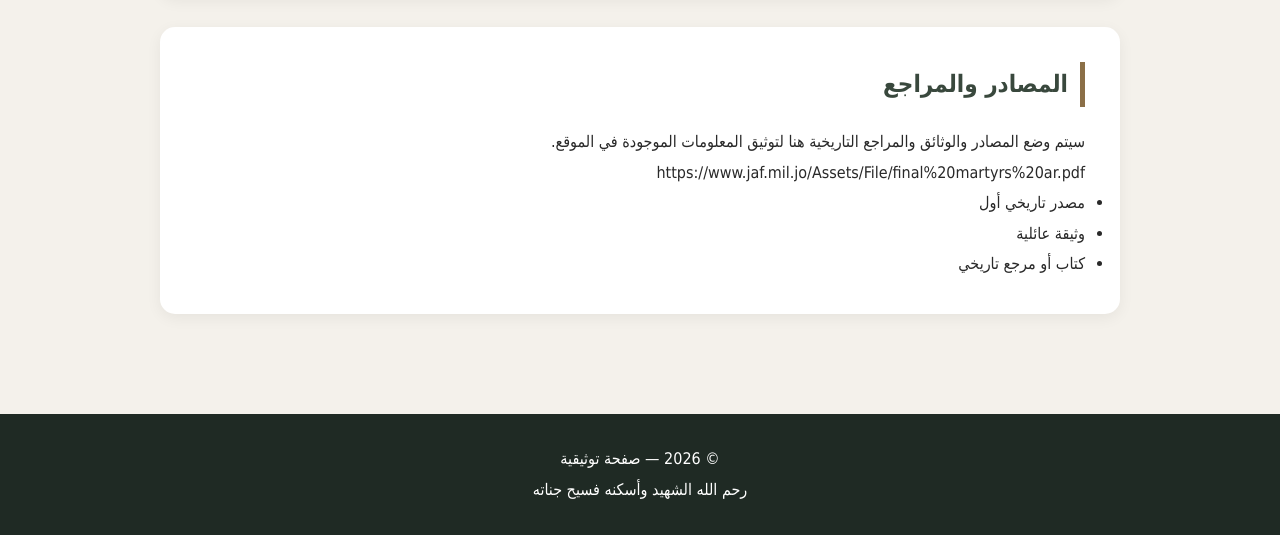
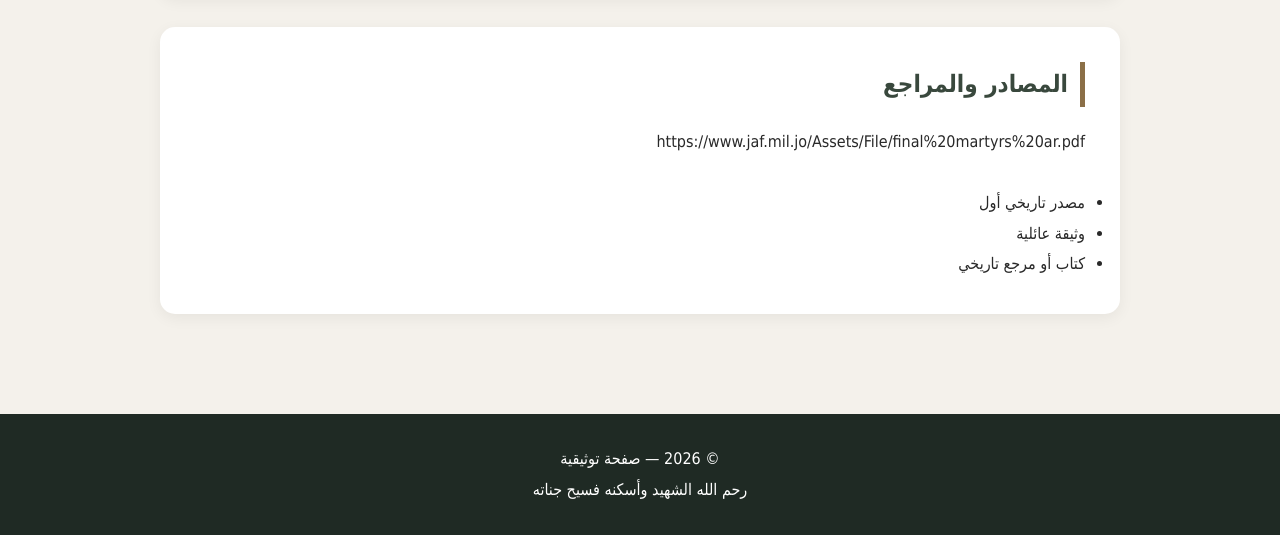
Before and after one commit to hassanalmashankah546-crypto/shaheed-family, a plain HTML site: page index.html in a window 1280 px wide. Shown: the part 2510-3045 px from the top of the page. Drawn offline with Linux system fonts and the light colour scheme.

Commit message:
Update index.html

```diff
--- a/index.html
+++ b/index.html
@@ -284,10 +284,8 @@
         <h2>المصادر والمراجع</h2>
 
         <p>
-            سيتم وضع المصادر والوثائق والمراجع التاريخية
-            هنا لتوثيق المعلومات الموجودة في الموقع.
+<ref>https://www.jaf.mil.jo/Assets/File/final%20martyrs%20ar.pdf</ref>
         </p>
-<ref>https://www.jaf.mil.jo/Assets/File/final%20martyrs%20ar.pdf</ref>
 
         <br>
 
```
